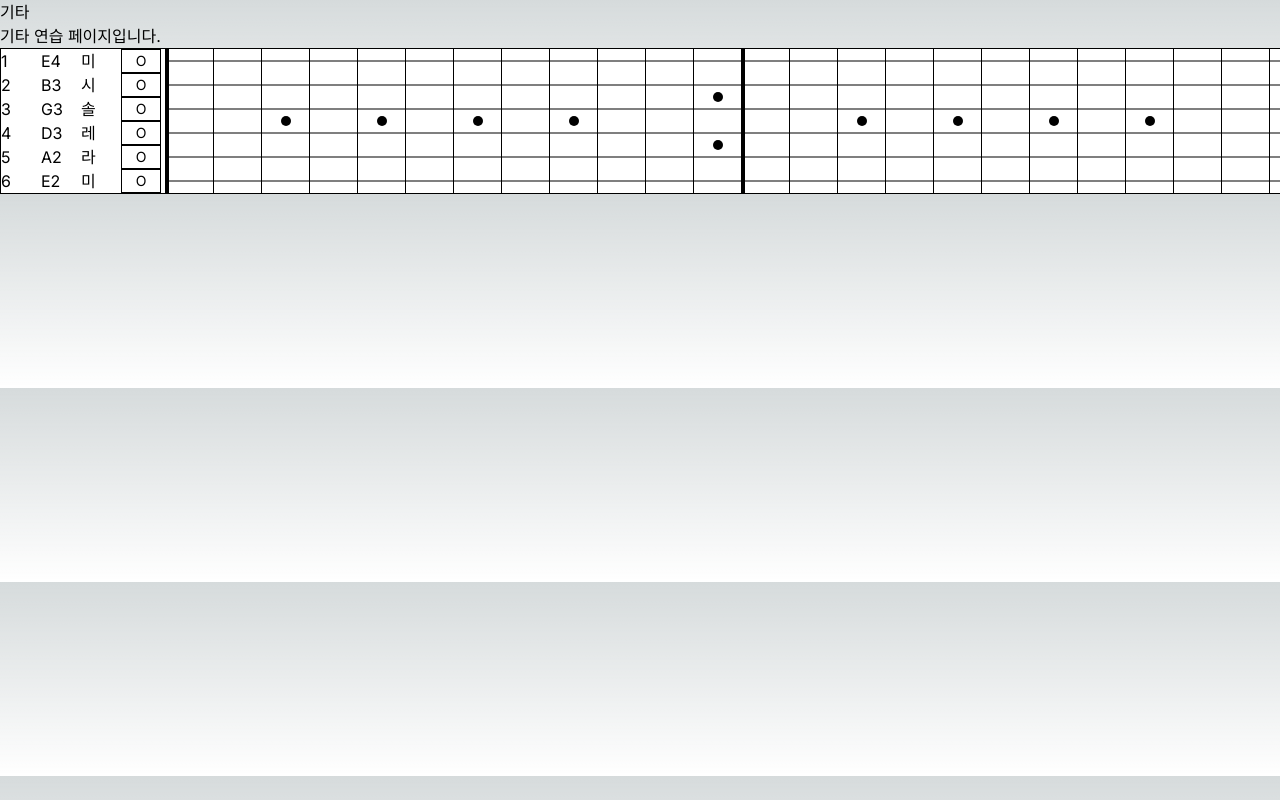
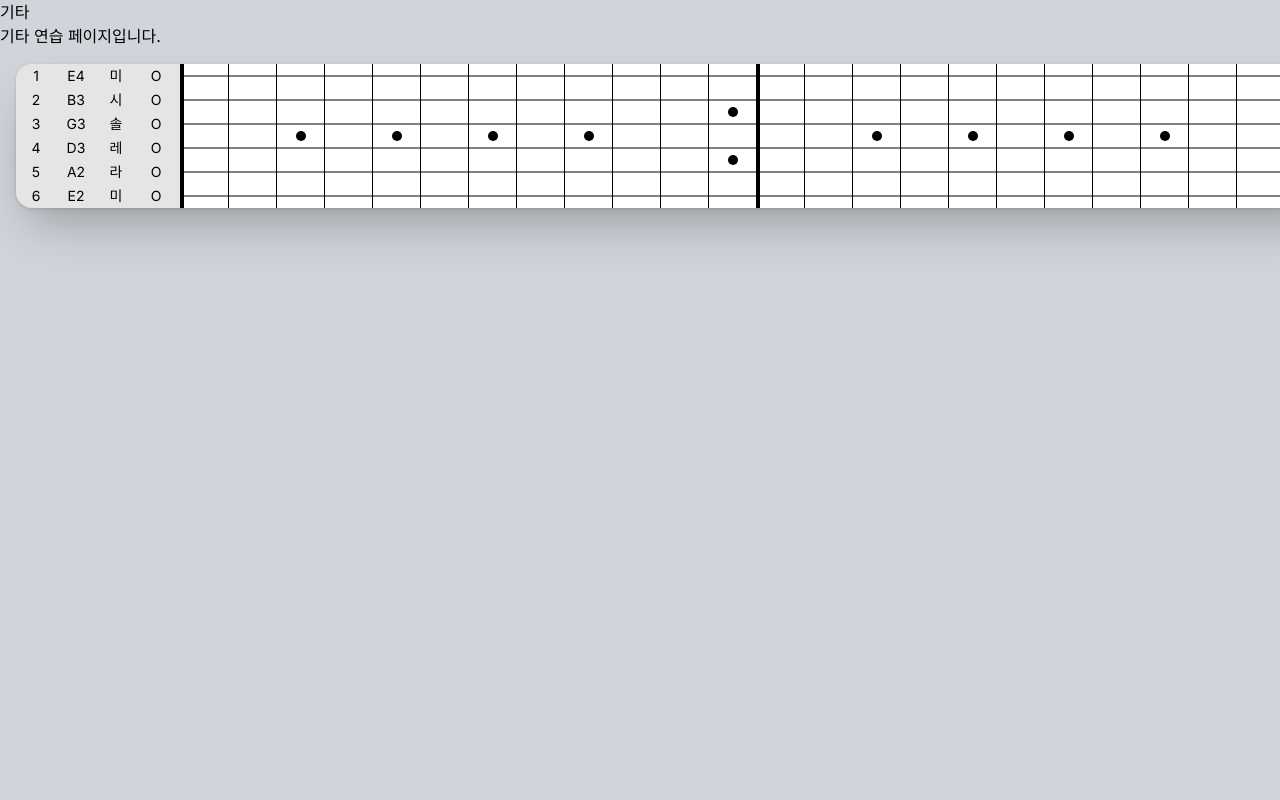
Before and after one commit to ParkHwichan/programmers_guitar, a Next.js app: page /guitar in a window 1280 px wide. Shown: the top 800 px of the page. Built offline with nearby package versions, Linux system fonts and the light colour scheme.

Commit message:
Refactor guitar components for improved styling
Updated `guitarString`, `fretboard`, and `page` components to enhance visual styling and layout. Adjusted class names for better alignment, spacing, and container properties to achieve a cleaner and more organized UI.

```diff
--- a/src/app/guitar/page.tsx
+++ b/src/app/guitar/page.tsx
@@ -1,10 +1,13 @@
 import Fretboard from "@/components/guitar/fretboard";
 
 export default function Page() {
-    return <div>
+    return <main className={"bg-gray-300 text-black h-screen "}>
         <h1>기타</h1>
         <p>기타 연습 페이지입니다.</p>
 
-        <Fretboard/>
-    </div>
+        <div className={"p-4"}>
+            <Fretboard/>
+        </div>
+
+    </main>
 }
--- a/src/components/guitar/fretboard/index.tsx
+++ b/src/components/guitar/fretboard/index.tsx
@@ -11,7 +11,7 @@ export default function Fretboard(
     const strings = props.strings || 6;
 
 
-    return <div className={"flex flex-col border border-black w-fit bg-white"}>
+    return <div className={"flex flex-col drop-shadow w-fit bg-white shadow-2xl rounded-l-2xl overflow-hidden" }>
         {
             Array.from({length: strings}).map((_, stringIndex) => {
                 return <GuitarString
--- a/src/components/guitar/guitarString/index.tsx
+++ b/src/components/guitar/guitarString/index.tsx
@@ -30,14 +30,15 @@ export default function GuitarString(
     }, [state]);
 
 
-    return <div className={"flex flex-row  text-black"}>
+    return <div className={"flex flex-row text-sm text-black"}>
 
-        <div className={"w-[40px]"}>
+        <div className={"flex flex-row bg-black/10"}>
+            <div className={"w-[40px] text-center text-sm flex items-center justify-center "}>
                 {
                     state.stringIndex
                 }
             </div>
-        <div className={"w-[40px]"}>
+            <div className={"w-[40px] flex items-center justify-center"}>
                 {
                     note.toString().split("#").map((notePart, index) => {
                         return (
@@ -51,7 +52,7 @@ export default function GuitarString(
                     })
                 }
             </div>
-        <div className={"w-[40px]"}>
+            <div className={"w-[40px] flex items-center justify-center"}>
                 {
                     note.toKorean().split("#").map((notePart, index) => {
                         return (
@@ -66,7 +67,7 @@ export default function GuitarString(
                 }
             </div>
             <button
-            className={"border border-black w-[40px] text-sm mr-1"}
+                className={"w-[40px] text-sm mr-1"}
                 onClick={() => {
                     setState({
                         ...state,
@@ -77,6 +78,8 @@ export default function GuitarString(
                     state.muted ? "X" : state.fret === 0 ? "O" : state.fret
                 }
             </button>
+        </div>
+
         {
             Array.from({length: frets}).map((_, fretIndex) => {
                 const showDot = dotPosition.some(([fret, string]) => {
```
Lines whose indentation alone changed are shown as unchanged.
